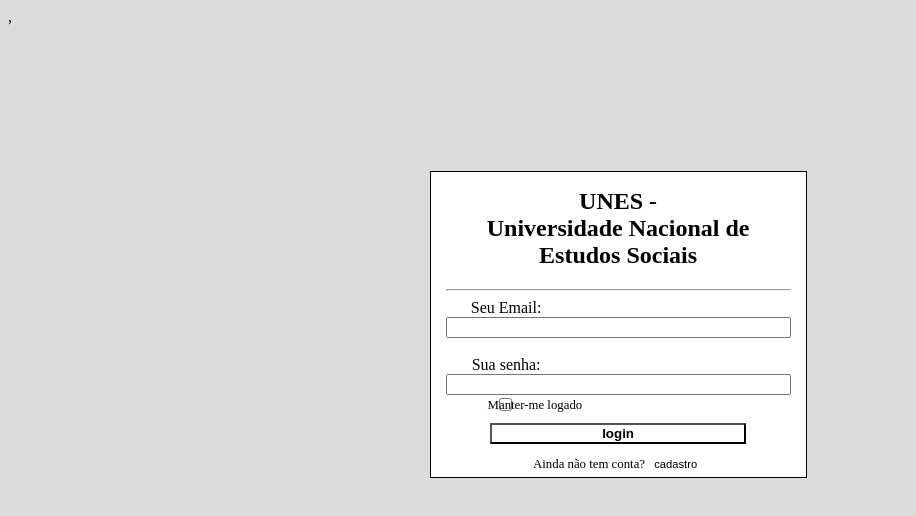
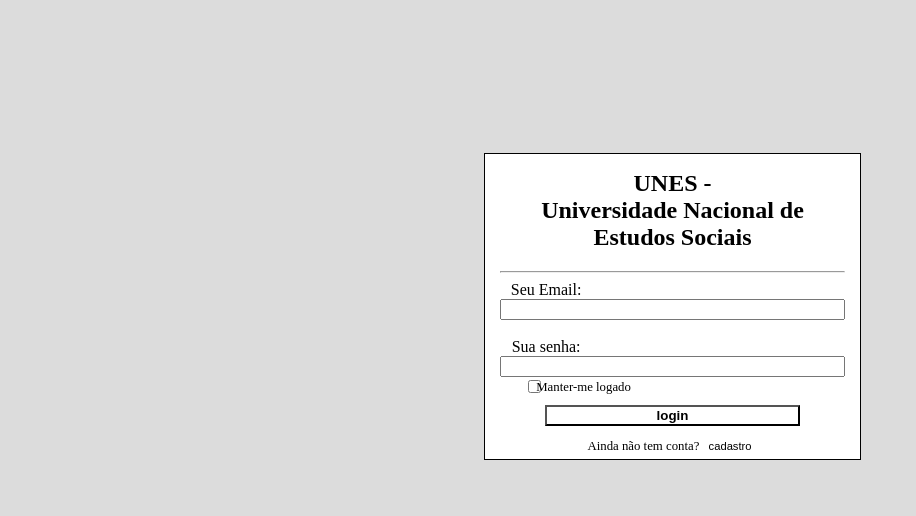
Before and after one commit to Mayhem-eng/Projeto_UNES, a plain HTML site: page login.html in a window 1280 px wide. Shown: the whole page, without its empty margins (0-916 px from the left). Drawn offline with Linux system fonts and the light colour scheme.

Commit message:
Primeira Versão Site UNES

```diff
--- a/login.html
+++ b/login.html
@@ -5,11 +5,8 @@
     <meta http-equiv="X-UA-Compatible" content="IE=edge">
     <meta name="viewport" content="width=device-width, initial-scale=1.0">
     <title>UNES</title>
-    ,<link rel="stylesheet" href="style.css">
-    <style>
+    <link rel="stylesheet" href="style.css">
 
-
-    </style>
 </head>
 <body >
     <table border="0">
--- a/style.css
+++ b/style.css
@@ -4,7 +4,7 @@
     position: absolute;
     text-align: center;
     margin-top: 8.7em;
-    margin-left:20.6em;
+    margin-left:24em;
     padding: 15px;
     background-color: #FFF;
 
@@ -32,7 +32,7 @@
 
 .texto{
     position: relative;
-    padding-right: 14em;
+    padding-right: 15.8em;
 }
 
 table{
@@ -48,13 +48,13 @@ h2{
 
 .checkbox{
     position: absolute;
-    right: 21.8em;
+    right: 23.7em;
 
 }
 
 .logado{
     position: relative;
-    padding-right: 13em;
+    padding-right: 13.9em;
     font-size: 0.8em;
 }
 
```
